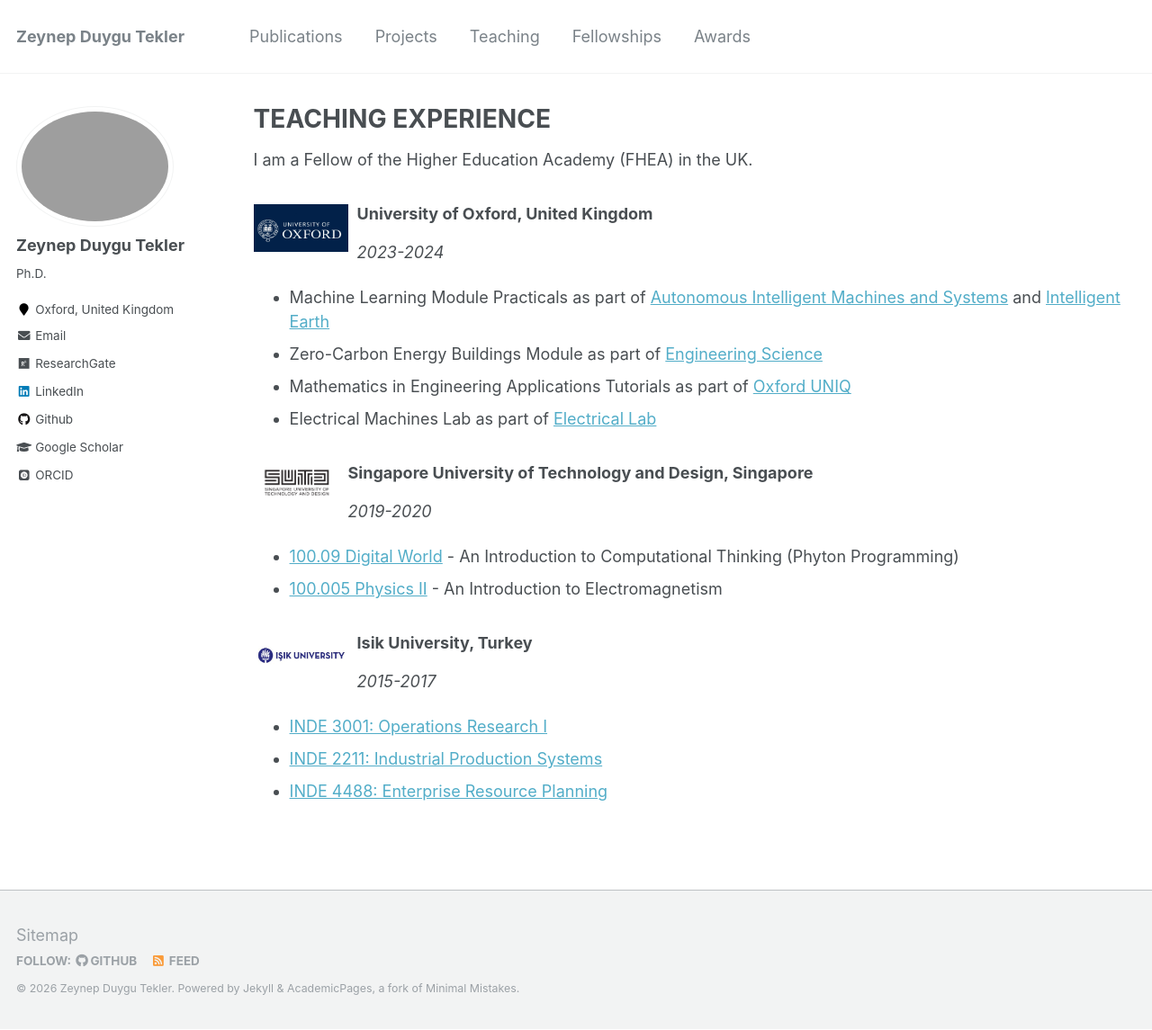
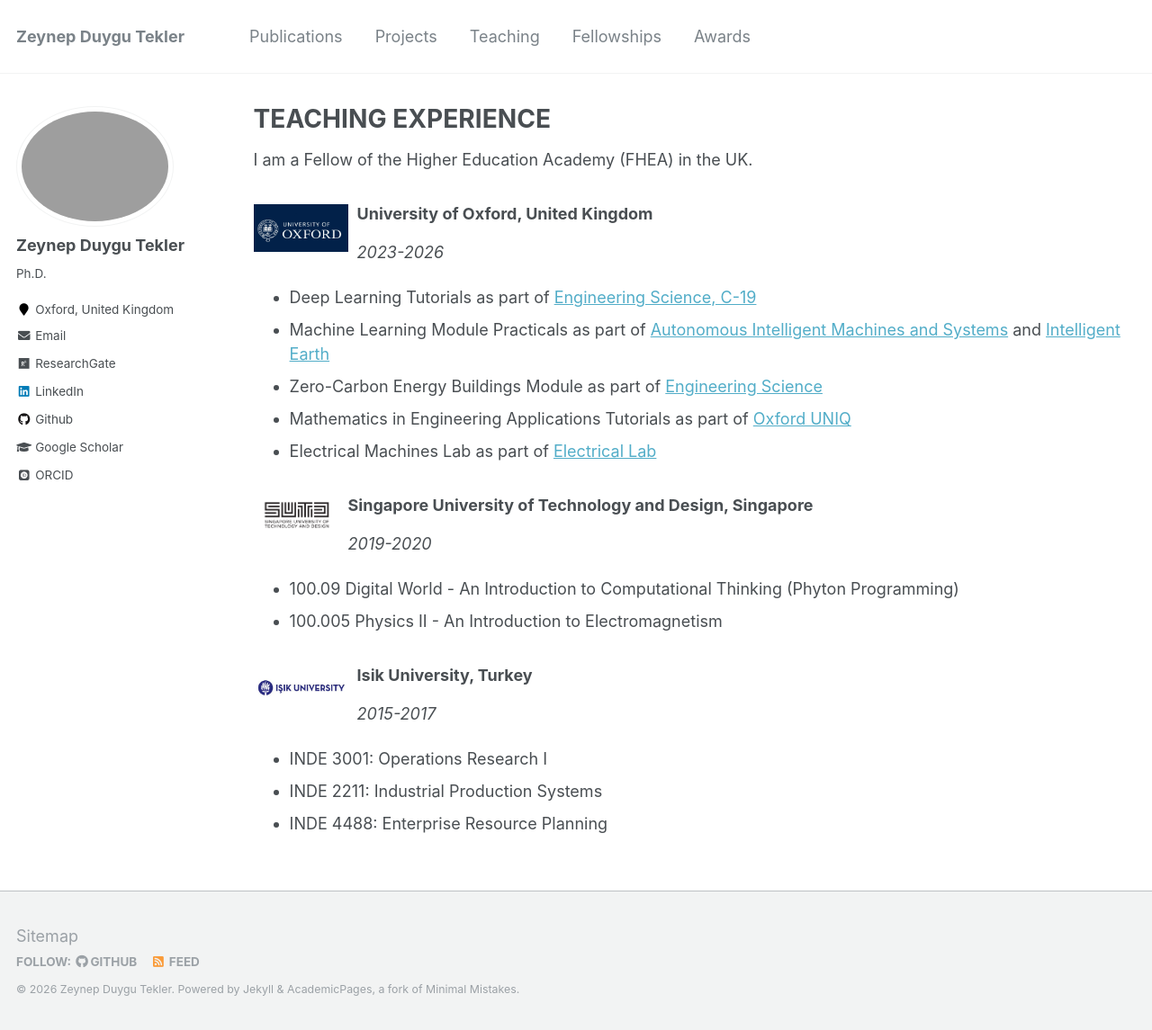
Before and after one commit to zeynepduygutekler/zeynepduygutekler.github.io, a Jekyll site: the page built from _pages/teaching.md, in a window 1280 px wide and 1145 px high. Shown: the whole window at 90% size. Built offline with Jekyll 4.4.1, drawn with Linux system fonts in a browser that asks for light colours; some web fonts are replaced; some of the changed lines change nothing that is shown.

Commit message:
teaching updated

```diff
--- a/_pages/teaching.md
+++ b/_pages/teaching.md
@@ -14,8 +14,9 @@ University of Oxford, United Kingdom
 </h3>
 </div>
 
-*2023-2024*
+*2023-2026*
 
+* Deep Learning Tutorials as part of [Engineering Science, C-19](https://www.ox.ac.uk/admissions/undergraduate/courses/course-listing/engineering-science)
 * Machine Learning Module Practicals as part of [Autonomous Intelligent Machines and Systems](https://aims.robots.ox.ac.uk/) and [Intelligent Earth](https://intelligent-earth.ox.ac.uk/)
 * Zero-Carbon Energy Buildings Module as part of [Engineering Science](https://www.ox.ac.uk/admissions/undergraduate/courses/course-listing/engineering-science)
 * Mathematics in Engineering Applications Tutorials as part of [Oxford UNIQ](https://www.uniq.ox.ac.uk/)
@@ -32,8 +33,8 @@ Singapore University of Technology and Design, Singapore
 
 *2019-2020*
 
-* [100.09 Digital World](https://academics.sutd.edu.sg/science-math/courses/10009-digital-world) - An Introduction to Computational Thinking (Phyton Programming)
-* [100.005 Physics II](https://epd.sutd.edu.sg/undergraduate-courses/10005-physics-ii/) - An Introduction to Electromagnetism
+* 100.09 Digital World - An Introduction to Computational Thinking (Phyton Programming)
+* 100.005 Physics II - An Introduction to Electromagnetism
 
 [//]: # (--------------------------------------------------------------------------------)
 
@@ -46,6 +47,6 @@ Isik University, Turkey
 
 *2015-2017*
 
-* [INDE 3001: Operations Research I](https://www.isikun.edu.tr/i/content/3662_1_CP_INDE2001.pdf)
-* [INDE 2211: Industrial Production Systems](https://www.isikun.edu.tr/i/content/3662_1_CP_INDE2211.pdf)
-* [INDE 4488: Enterprise Resource Planning](https://www.isikun.edu.tr/i/content/3662_1_CP_INDE4488.pdf)
+* INDE 3001: Operations Research I
+* INDE 2211: Industrial Production Systems
+* INDE 4488: Enterprise Resource Planning
```
